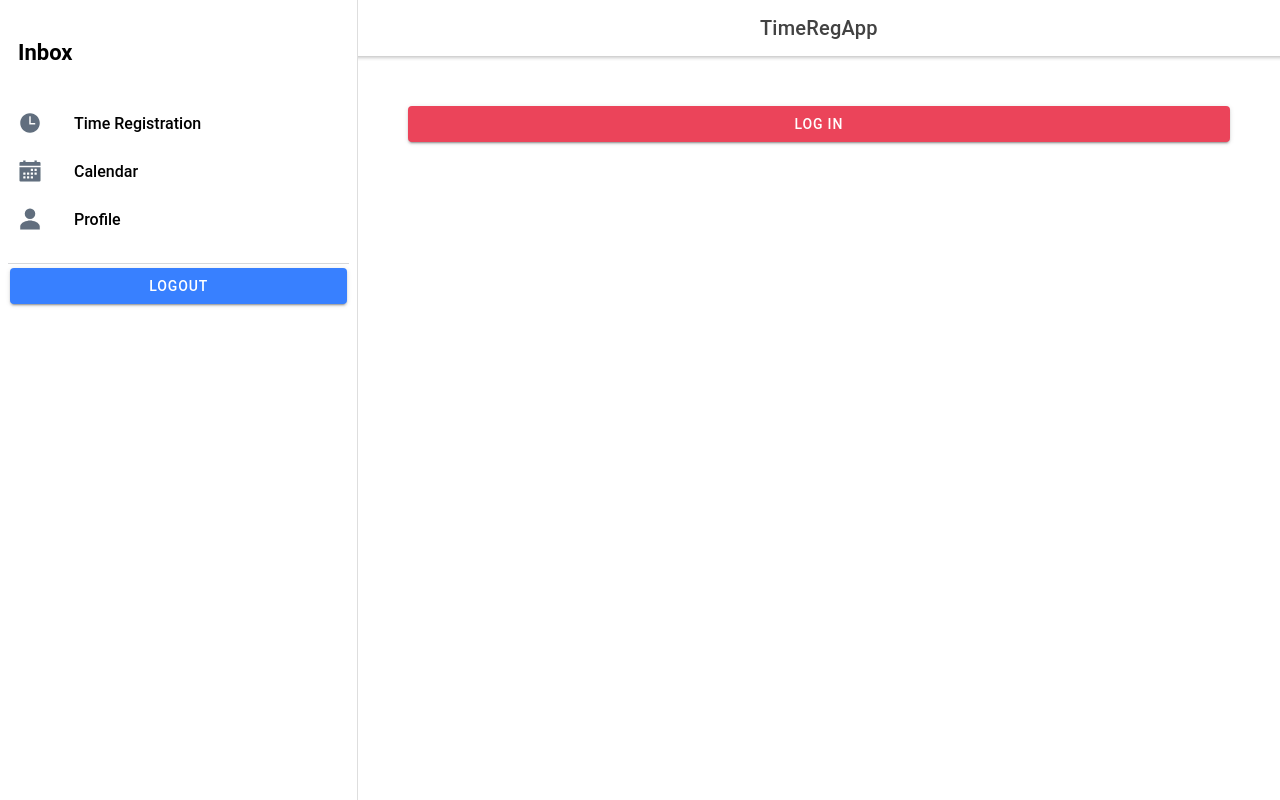
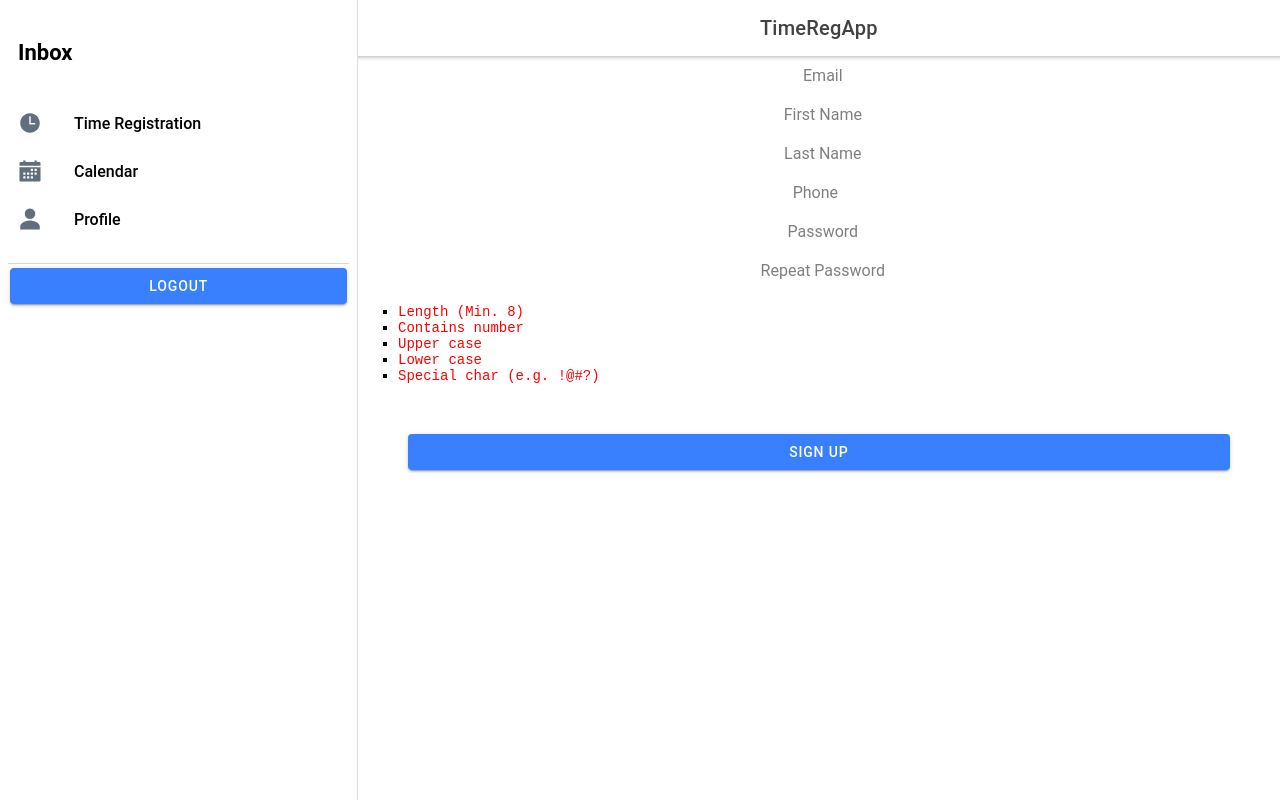
Before and after one commit to RasmusRB/TimeRegApp, a React (Create React App) app: page /SignUp in a window 1280 px wide. Built offline with nearby package versions, Linux system fonts and the light colour scheme.

Commit message:
Signup & Password

```diff
--- /dev/null
+++ b/src/hooks/PasswordValidation.tsx
@@ -0,0 +1,23 @@
+import { useState, useEffect } from 'react';
+
+export const PasswordValidation = ({
+    firstPassword = "",
+    secondPassword = "",
+    requiredLength = 8,
+}) => {
+    const [validLength, setValidLength] = useState<boolean>();
+    const [hasNumber, setHasNumber] = useState<boolean>();
+    const [upperCase, setUpperCase] = useState<boolean>();
+    const [lowerCase, setLowerCase] = useState<boolean>();
+    const [specialChar, setSpecialChar] = useState<boolean>();
+
+    useEffect(() => {
+        setValidLength(firstPassword.length >= requiredLength);
+        setUpperCase(firstPassword.toLowerCase() !== firstPassword);
+        setLowerCase(firstPassword.toUpperCase() !== firstPassword);
+        setHasNumber(/\d/.test(firstPassword));
+        setSpecialChar(/[ `!@#$%^&*()_+-=]{};':"\|,.<>?~]/.test(firstPassword));
+    }, [firstPassword, secondPassword, requiredLength]);
+
+    return [validLength, hasNumber, upperCase, lowerCase, specialChar];
+}
--- a/src/pages/SignUp.tsx
+++ b/src/pages/SignUp.tsx
@@ -13,8 +13,71 @@ import {
   IonTitle,
   IonToolbar,
 } from "@ionic/react";
+import axios from "axios";
+import { PasswordValidation } from "../hooks/PasswordValidation";
 
 const SignUp: React.FC = () => {
+
+  let history = useHistory();
+
+  const [email, setEmail] = React.useState('');
+  //const [password, setPassword] = React.useState('');
+  const [firstname, setFirstname] = React.useState('');
+  const [lastname, setLastname] = React.useState('');
+  const [telephone, setTelephone] = React.useState('');
+  const [error, setError] = React.useState('');
+  const [password, setPassword] = useState({ firstPassword: '', secondPassword: '' });
+  const [validLength, hasNumber, upperCase, lowerCase, specialChar] = PasswordValidation({ firstPassword: password.firstPassword, secondPassword: password.secondPassword })
+
+  const setFirst = (e: any) => {
+    setPassword({ ...password, firstPassword: e.target.value })
+  }
+  const setSecond = (e: any) => {
+    setPassword({ ...password, secondPassword: e.target.value })
+  }
+
+  const handleSignUp = async (e: any) => {
+    e.preventDefault();
+
+    const config = {
+      headers: {
+        'Accept': '*/*',
+        'Content-Type': 'multipart/form-data'
+      }
+    }
+
+    let formdata = new FormData();
+    formdata.append("email", email);
+    formdata.append("password", password.firstPassword);
+    formdata.append("firstname", firstname);
+    formdata.append("lastname", lastname);
+    formdata.append("telephone", telephone);
+
+    if (password.firstPassword !== password.secondPassword){
+      setError("Passwords don't match!");
+    } else if
+      (!validateEmail(email)) {
+      setError("Invalid email!");
+    } else if
+      (password.secondPassword.length < 8){
+        setError("Password blabla")
+      } else
+    await axios.post(`http://localhost:5014/user/create`, formdata, config)
+      .then(res => {
+        alert("Successfully created with Id : " + res.data)
+        history.push("/")
+      }).catch(error => {
+        alert(error.message)
+      })
+  }
+
+  // Regex to validate email
+  const validateEmail = (email: any) => {
+    const regulars =
+      /^(([^<>()[\]\\.,;:\s@"]+(\.[^<>()[\]\\.,;:\s@"]+)*)|(".+"))@((\[[0-9]{1,3}\.[0-9]{1,3}\.[0-9]{1,3}\.[0-9]{1,3}\])|(([a-zA-Z\-0-9]+\.)+[a-zA-Z]{2,}))$/;
+    return regulars.test(String(email).toLowerCase());
+  };
+
   return (
     <IonPage>
       <IonHeader>
@@ -29,14 +92,136 @@ const SignUp: React.FC = () => {
             <IonTitle size="large">Blank</IonTitle>
           </IonToolbar>
         </IonHeader>
+
+        <form onSubmit={handleSignUp}>
+
+          <IonInput
+            placeholder="Email"
+            type="text"
+            style={{ textAlign: "center" }}
+            onIonChange={(e: any) => setEmail(e.target.value)}
+          >
+          </IonInput>
+
+          <IonInput
+            placeholder="First Name"
+            type="text"
+            style={{ textAlign: "center" }}
+            onIonChange={(e: any) => setFirstname(e.target.value)}
+          >
+          </IonInput>
+
+          <IonInput
+            placeholder="Last Name"
+            type="text"
+            style={{ textAlign: "center" }}
+            onIonChange={(e: any) => setLastname(e.target.value)}
+          >
+          </IonInput>
+
+          <IonInput
+          type="number"
+            placeholder="Phone"
+            style={{ textAlign: "center" }}
+            onIonChange={(e: any) => setTelephone(e.target.value)}
+          >
+          </IonInput>
+
+          <IonInput
+          type="password"
+            placeholder="Password"
+            style={{ textAlign: "center" }}
+            onIonChange={setFirst}
+          >
+          </IonInput>
+
+          <IonInput
+          type="password"
+            placeholder="Repeat Password"
+            style={{ textAlign: "center" }}
+            onIonChange={setSecond}
+          >
+          </IonInput>
+          <ul
+              style={{
+                fontFamily: "monospace",
+                fontSize: "14px",
+                listStyleType: "square",
+                textAlign: "left",
+              }}
+            >
+              <li>
+                {validLength ? (
+                  <label style={{ color: "green" }}>Length (Min. 8)</label>
+                ) : (
+                  <label style={{ color: "red" }}>Length (Min. 8)</label>
+                )}
+              </li>
+
+              <li>
+                {hasNumber ? (
+                  <label style={{ color: "green" }}>Contains number</label>
+                ) : (
+                  <label style={{ color: "red" }}>Contains number</label>
+                )}
+              </li>
+
+              <li>
+                {upperCase ? (
+                  <label style={{ color: "green" }}>Upper case</label>
+                ) : (
+                  <label style={{ color: "red" }}>Upper case</label>
+                )}
+              </li>
+
+              <li>
+                {lowerCase ? (
+                  <label style={{ color: "green" }}>Lower case</label>
+                ) : (
+                  <label style={{ color: "red" }}>Lower case</label>
+                )}
+              </li>
+
+              <li>
+                {specialChar ? (
+                  <label style={{ color: "green" }}>
+                    Special char (e.g. !@#?)
+                  </label>
+                ) : (
+                  <label style={{ color: "red" }}>
+                    Special char (e.g. !@#?)
+                  </label>
+                )}
+              </li>
+
+            </ul>
+          {error && (
+            <>
+              <IonLabel
+                style={{
+                  color: "red",
+                  fontFamily: "monospace",
+                  justifyContent: "center",
+                  alignContent: "center",
+                  textAlign: "center",
+                  width: "200px",
+                }}
+              >
+                {error}
+              </IonLabel>
+            </>
+          )}
           <IonButton
             expand="block"
             fill="solid"
-          color="danger"
+            type="submit"
+            //color="danger"
             style={{ margin: "50px" }}
           >
-          Log in
+            Sign Up
           </IonButton>
+        </form>
+
       </IonContent>
     </IonPage>
   );
```
Lines whose indentation alone changed are shown as unchanged.
